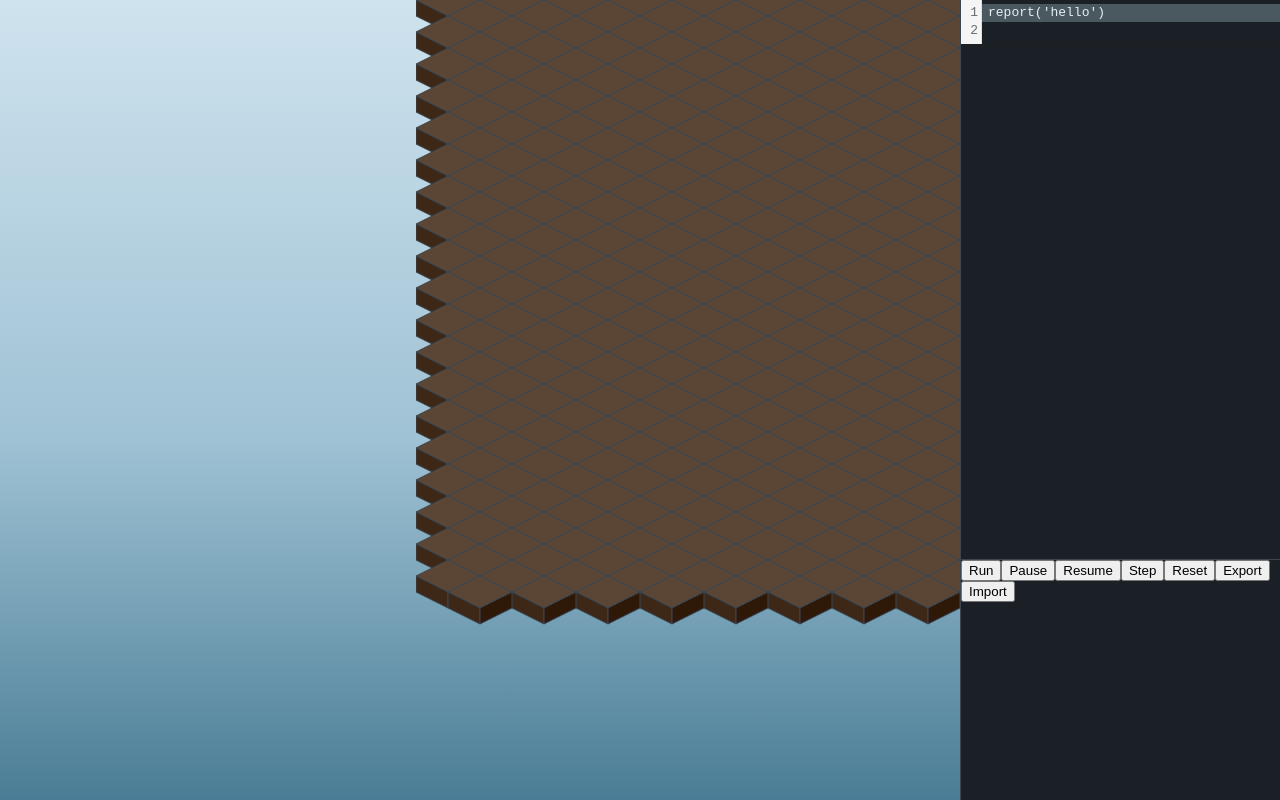
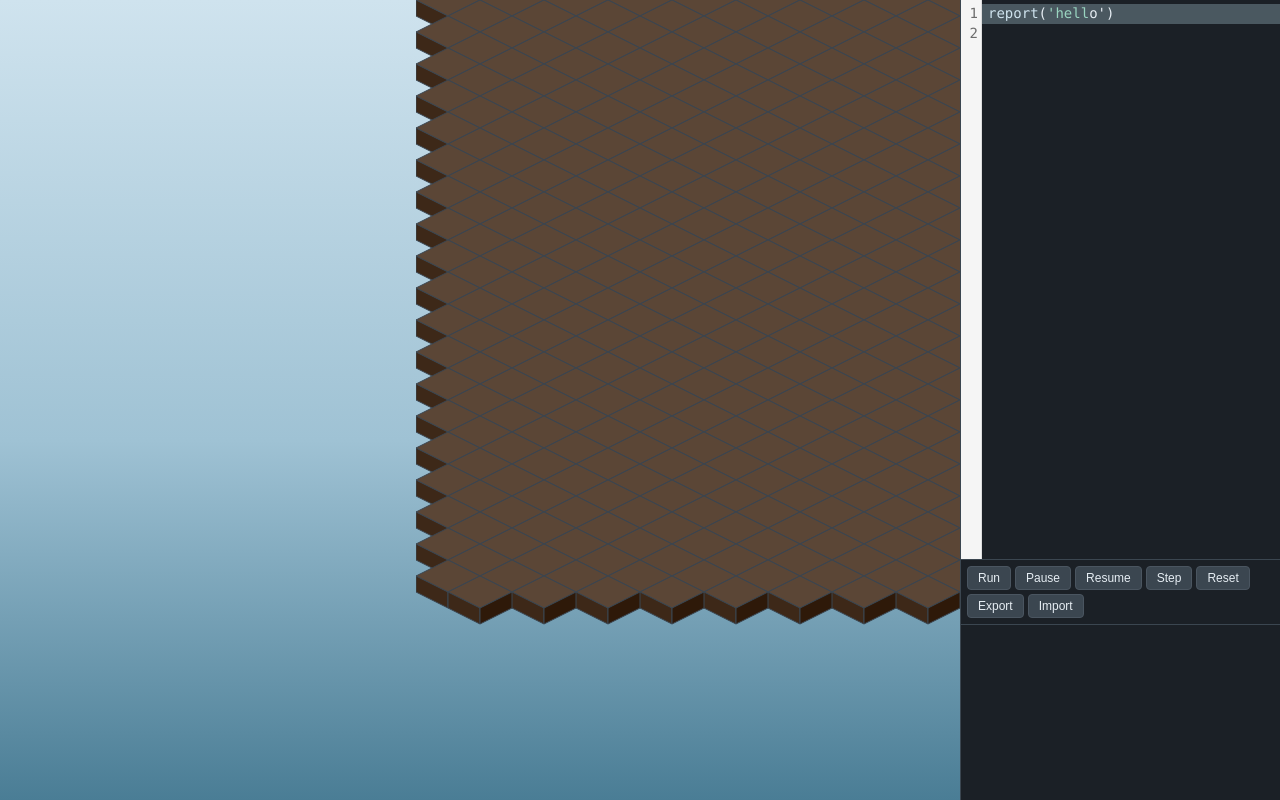
Before and after one commit to finn131/saltlight, a website built with Vite: page index.html in a window 1280 px wide. Built offline with nearby package versions, Linux system fonts and the light colour scheme.

Commit message:
Phase 5 (3/3): style + lockfile

```diff
--- a/src/style.css
+++ b/src/style.css
@@ -62,3 +62,61 @@ body {
   background: var(--ui-panel);
   overflow: auto;
 }
+
+#editor .cm-editor {
+  height: 100%;
+  font-size: 14px;
+}
+
+#editor .cm-scroller {
+  font-family: ui-monospace, SFMono-Regular, Menlo, monospace;
+}
+
+.tok-keyword {
+  color: #f2c14e;
+  font-weight: 600;
+}
+.tok-number {
+  color: #8fd694;
+}
+.tok-string {
+  color: #9ad5c0;
+}
+.tok-name {
+  color: #cfe3ee;
+}
+.tok-op {
+  color: #7b8087;
+}
+
+.toolbar {
+  display: flex;
+  flex-wrap: wrap;
+  gap: 4px;
+  padding: 6px;
+  border-bottom: 1px solid var(--ui-border);
+}
+
+.btn {
+  background: #3b4650;
+  color: var(--ui-text);
+  border: 1px solid #4a5560;
+  border-radius: 4px;
+  padding: 4px 10px;
+  cursor: pointer;
+  font-size: 12px;
+}
+.btn:hover {
+  background: var(--ui-accent);
+  color: #1b2026;
+}
+
+.console {
+  font-family: ui-monospace, monospace;
+  font-size: 12px;
+  white-space: pre-wrap;
+  padding: 6px;
+  color: var(--ui-text);
+  max-height: 40%;
+  overflow: auto;
+}
```
Also changed, not shown: package.json (+5 -5 lines), 1 other file.
